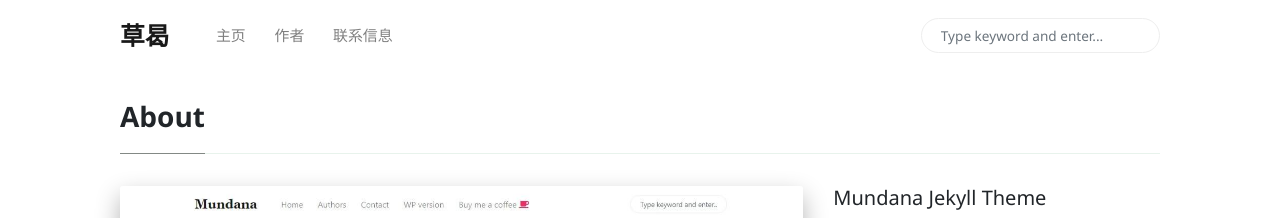
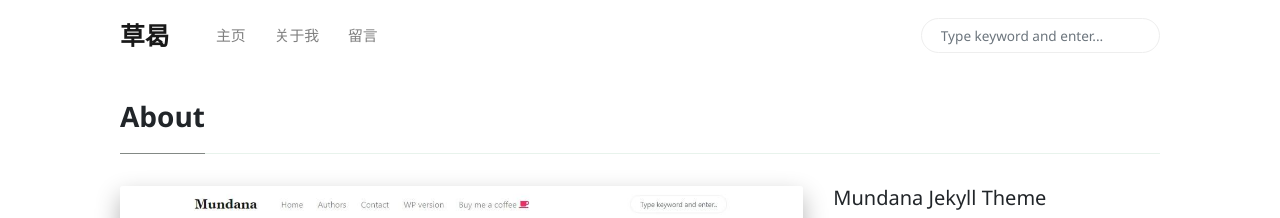
Before and after one commit to geyuxi/geyuxi.github.io, a Jekyll site: the page built from _pages/about.md, in a window 1280 px wide. Shown: the top 218 px of the page. Built offline with Jekyll 4.4.1, drawn with Linux system fonts in a browser that asks for light colours; nearby versions of some CDN libraries; comment, search, counter and statistics services are not loaded.

Commit message:
Update menu-header.html

```diff
--- a/_includes/menu-header.html
+++ b/_includes/menu-header.html
@@ -4,10 +4,10 @@
 <a class="nav-link" href="{{site.baseurl}}/index.html">主页</a>
 </li>
 <li class="nav-item">
-<a class="nav-link" href="{{site.baseurl}}/authors-list.html">作者</a>
+<a class="nav-link" href="{{site.baseurl}}/authors-list.html">关于我</a>
 </li>
 <li class="nav-item">
-<a class="nav-link" href="{{site.baseurl}}/contact.html">联系信息</a>
+<a class="nav-link" href="{{site.baseurl}}/contact.html">留言</a>
 </li>
 <!-- <li class="nav-item">
 <a target="_blank" class="nav-link" href="https://www.wowthemes.net/themes/mundana-wordpress/">WP</a>
```
